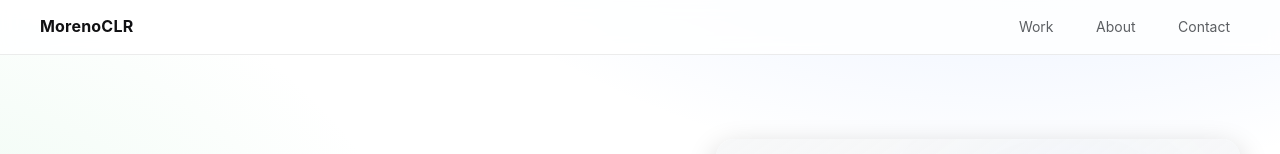
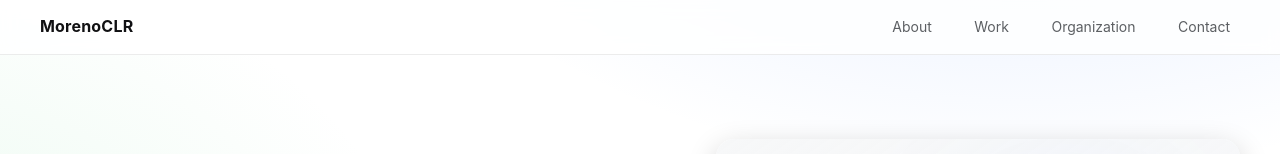
Before and after one commit to MorenoCLR/mclr-website, a plain HTML site: page index.html in a window 1280 px wide. Shown: the top 154 px of the page. Drawn offline with Linux system fonts and the light colour scheme.

Commit message:
Fix Header

```diff
--- a/index.html
+++ b/index.html
@@ -206,8 +206,9 @@
     <div class="nav" role="navigation" aria-label="Primary">
       <div class="brand"><a href="#top" aria-label="Home">MorenoCLR</a></div>
       <nav>
+        <a href="#about">About</a>
         <a href="#work">Work</a>
-        <a href="#about">About</a>
+        <a href="#organization">Organization</a>
         <a href="#contact">Contact</a>
       </nav>
     </div>
```
